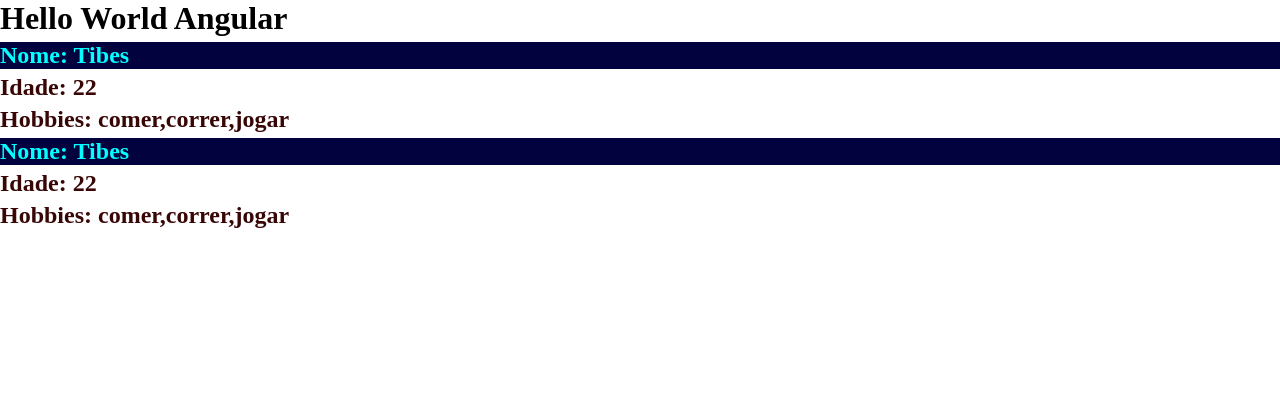
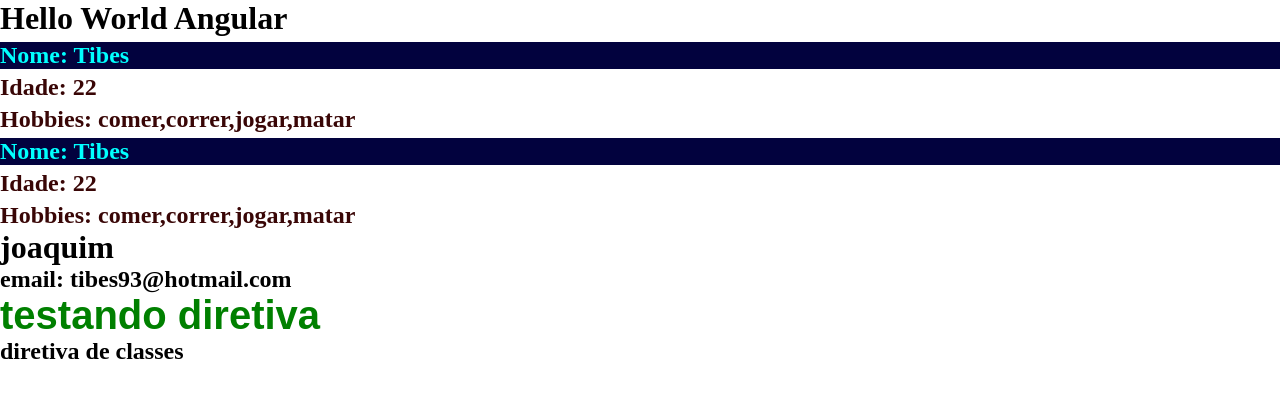
Before and after one commit to Tibes1/EstudoAngular, an Angular app: page / in a window 1280 px wide. Shown: the top 398 px of the page. Built offline with nearby package versions, Linux system fonts and the light colour scheme.

Commit message:
directives done

```diff
--- a/src/app/app.component.html
+++ b/src/app/app.component.html
@@ -2,3 +2,6 @@
 
 <app-first-component></app-first-component>
 <app-first-component></app-first-component>
+
+<app-parent-data [name]="userName" [userData]="userData"></app-parent-data>
+<app-directives></app-directives>
--- a/src/app/app.component.ts
+++ b/src/app/app.component.ts
@@ -6,5 +6,13 @@ import { Component } from '@angular/core';
   styleUrls: ['./app.component.css']
 })
 export class AppComponent {
+  userName = 'joaquim'
+
+  userData = {
+    email: 'tibes93@hotmail.com',
+    role: 'Admin',
+
+  }
+
   title = 'projetoAngular';
 }
--- a/src/app/app.module.ts
+++ b/src/app/app.module.ts
@@ -4,11 +4,15 @@ import { BrowserModule } from '@angular/platform-browser';
 import { AppRoutingModule } from './app-routing.module';
 import { AppComponent } from './app.component';
 import { FirstComponentComponent } from './components/first-component/first-component.component';
+import { ParentDataComponent } from './components/parent-data/parent-data.component';
+import { DirectivesComponent } from './components/directives/directives.component';
 
 @NgModule({
   declarations: [
     AppComponent,
-    FirstComponentComponent
+    FirstComponentComponent,
+    ParentDataComponent,
+    DirectivesComponent
   ],
   imports: [
     BrowserModule,
--- /dev/null
+++ b/src/app/components/directives/directives.component.css
@@ -0,0 +1,7 @@
+.green-title {
+    color: darkgreen;
+}
+
+.small-title {
+    font-size: 15px;
+}
--- /dev/null
+++ b/src/app/components/directives/directives.component.html
@@ -0,0 +1,3 @@
+<h2 [ngStyle]="{'font-size': size + 'px','font-family': font, color: color}">testando diretiva</h2>
+
+<h2 ngClass="Classes">diretiva de classes</h2>
--- /dev/null
+++ b/src/app/components/directives/directives.component.ts
@@ -0,0 +1,14 @@
+import { Component } from '@angular/core';
+
+@Component({
+  selector: 'app-directives',
+  templateUrl: './directives.component.html',
+  styleUrls: ['./directives.component.css']
+})
+export class DirectivesComponent {
+  size = 40
+  font = 'Arial'
+  color = 'green'
+
+  classes = ['green-title', 'small-title']
+}
--- a/src/app/components/first-component/first-component.component.ts
+++ b/src/app/components/first-component/first-component.component.ts
@@ -8,7 +8,7 @@ import { Component } from '@angular/core';
 export class FirstComponentComponent {
   name:string = 'Tibes'
   age:number = 22
-  hobbies:string[] = ['comer','correr','jogar']
+  hobbies:string[] = ['comer','correr','jogar','matar']
 
   constructor() {}
 
--- /dev/null
+++ b/src/app/components/parent-data/parent-data.component.html
@@ -0,0 +1,3 @@
+<h1>{{name}}</h1>
+
+<h2>email: {{userData.email}}</h2>
```
Also changed, not shown: src/app/components/parent-data/parent-data.component.ts (added, +12 -0 lines), src/app/components/parent-data/parent-data.component.css (added), 2 other files (tests, documents, lock files or other folders).
